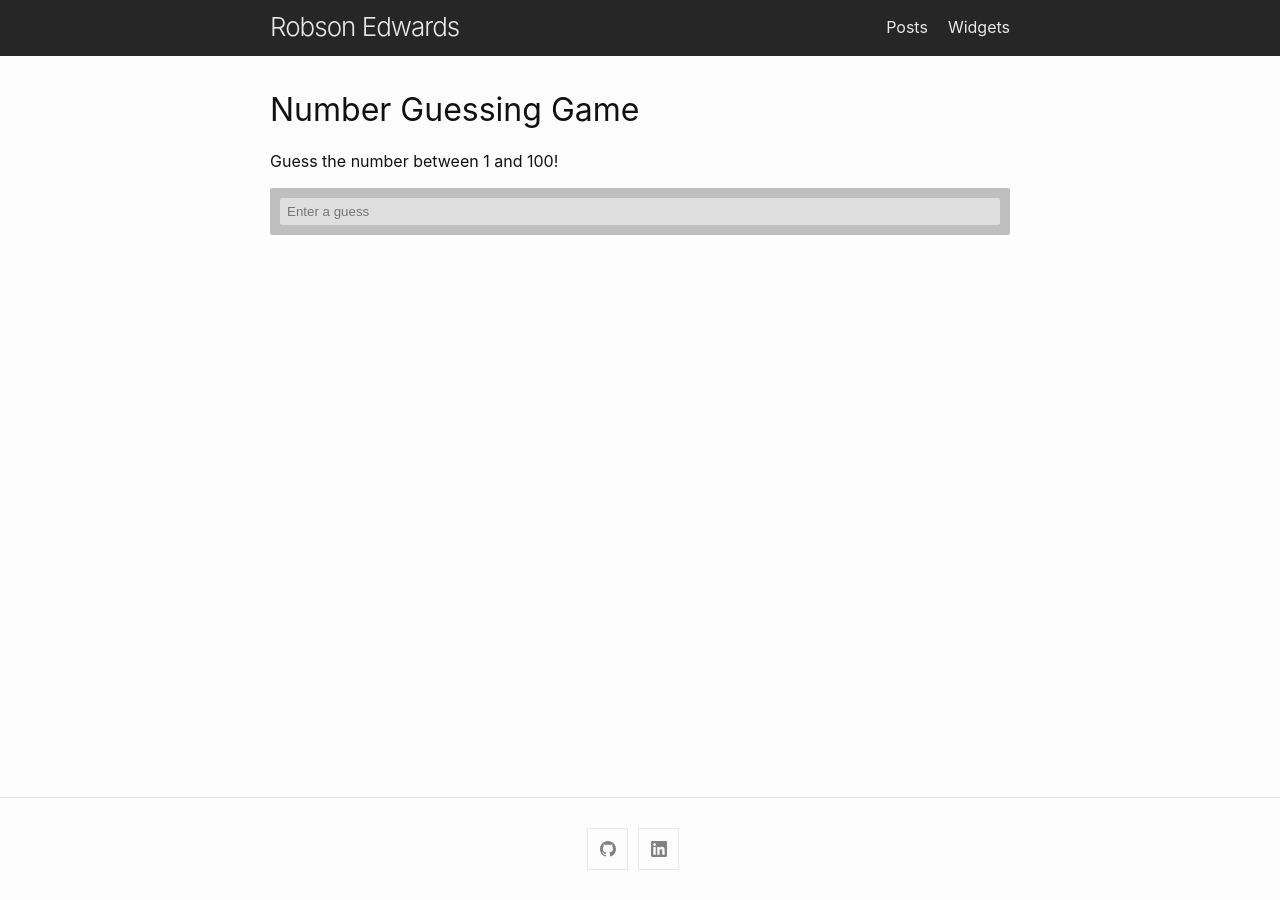
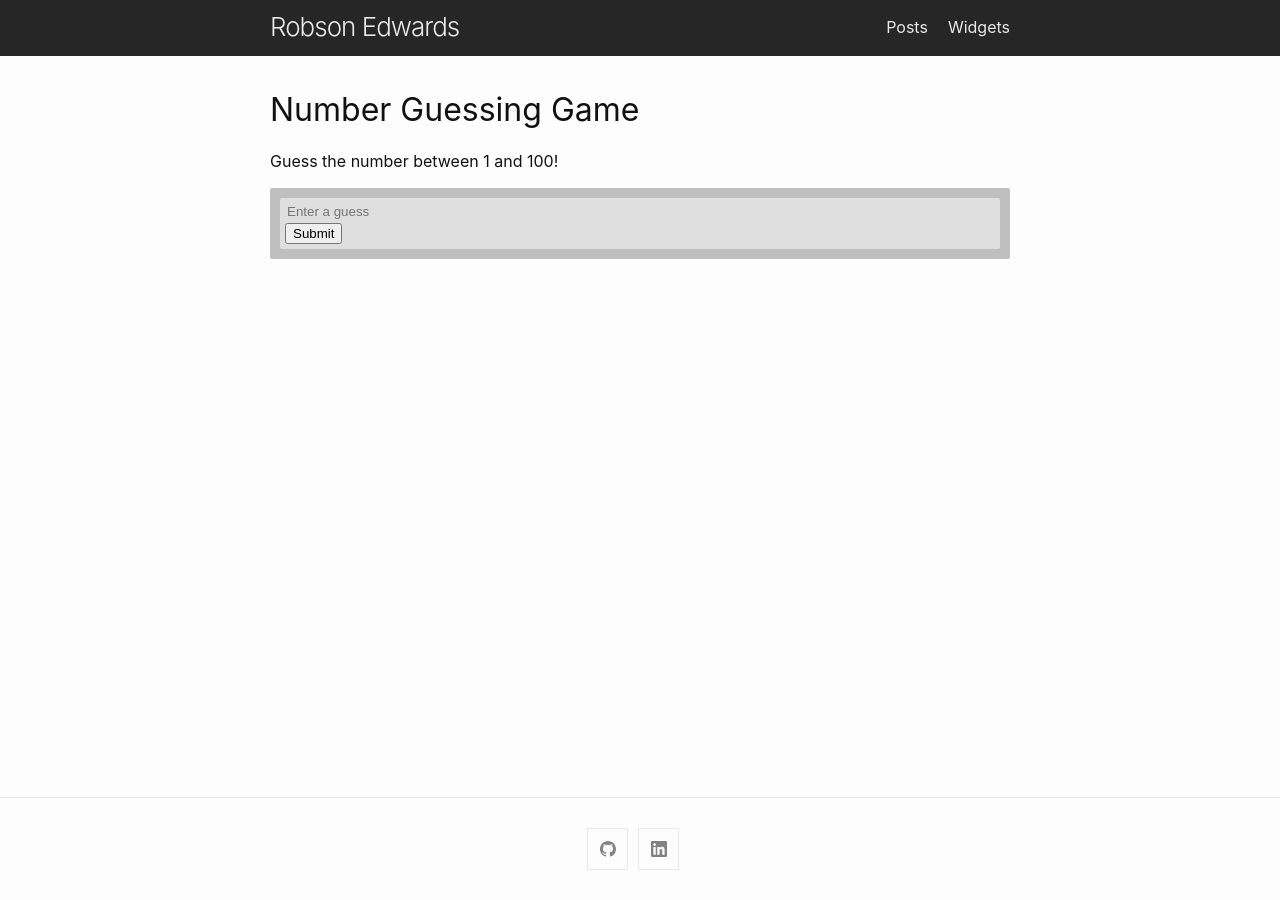
Before and after one commit to robsonedwards/robsonedwards.com, a Jekyll site: the page built from widgets.md, in a window 1280 px wide. Built offline with Jekyll 4.4.1, drawn with Linux system fonts in a browser that asks for light colours.

Commit message:
Number game done?

```diff
--- a/_includes/number-game.html
+++ b/_includes/number-game.html
@@ -14,9 +14,10 @@
             <form action="#">
             <input type="tel" placeholder="Enter a guess" min="1" max="100"
              id="guessField" class="guessField"
-                style="width: 100%; display: block; background-color:
-                    rgb(255,255,255,0); border-width: 0px">
+                style="width: 100%; display:block; background-color:
+                    rgb(255,255,255,0); border-width: 0px"/>
             </form>
+            <button class="guessSubmit" style="margin-left: auto;">Submit</button>
         </div>
     </div>
     <p class="highScore"></p>
--- a/number-game.js
+++ b/number-game.js
@@ -3,6 +3,7 @@ const lastResult = document.querySelector('.lastResult');
 const highScorePara = document.querySelector('.highScore');
 const paras = document.querySelector('.numberGameParagraphs')
 
+const guessSubmit = document.querySelector('.guessSubmit');
 const guessField = document.querySelector('.guessField');
 
 let guessCount = 1;
@@ -24,6 +25,7 @@ function resetGame(){
     guesses.textContent = '';
     lastResult.textContent = '';
 
+    guessSubmit.disabled = false;
     guessField.disabled = false;
     guessField.value = '';
     guessField.focus();
@@ -62,6 +64,7 @@ function setGameOver(){
     '!';
     paras.style.backgroundColor = 'lightgreen';
 
+    guessSubmit.disabled = true;
     guessField.disabled = true;
     resetButton = document.createElement('button');
     resetButton.textContent = 'Start New Game';
@@ -84,3 +87,5 @@ guessField.addEventListener('keyup', function(event) {
         checkGuess();
     }
 });
+
+guessSubmit.addEventListener('click', checkGuess);
```
